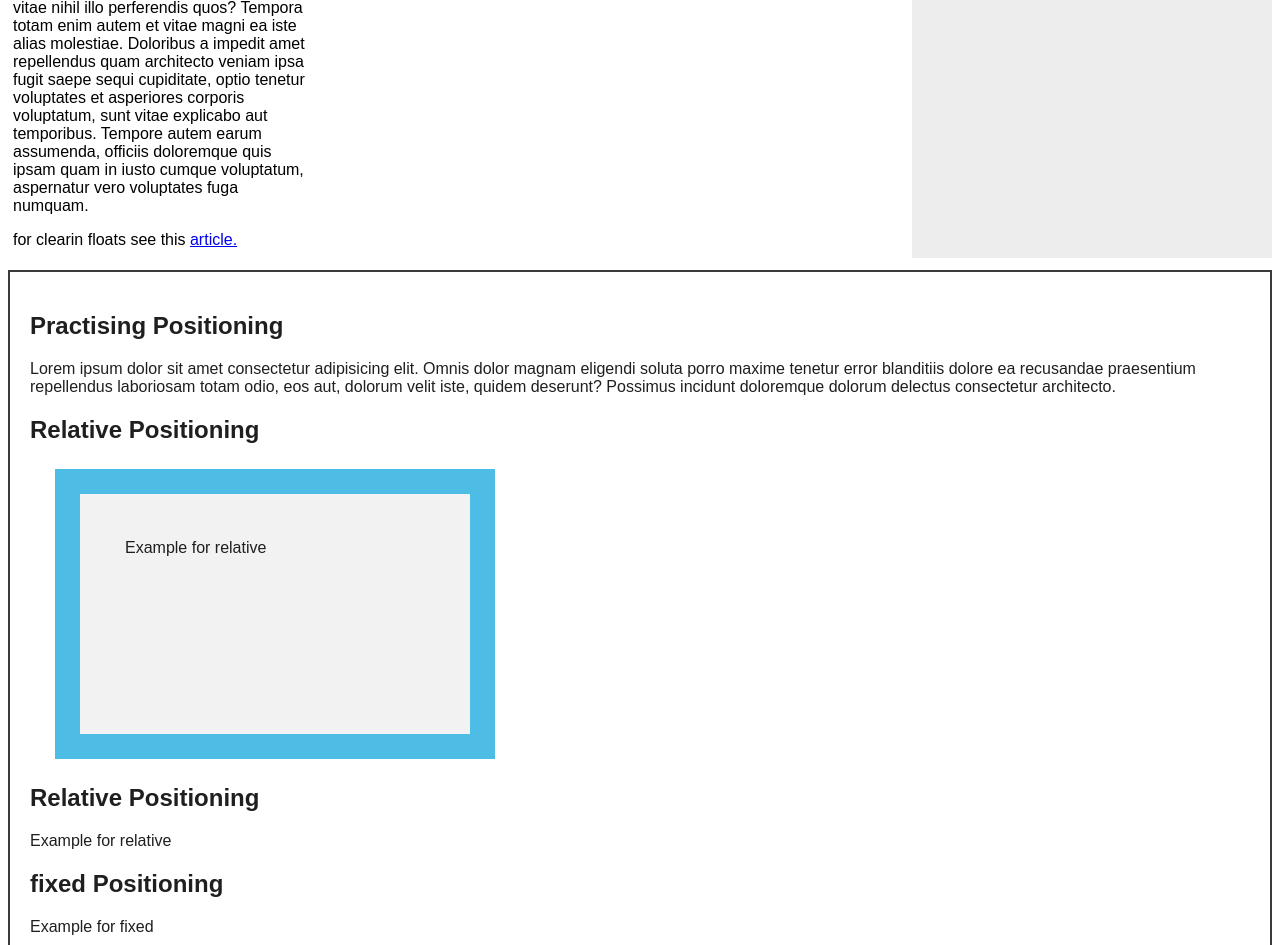
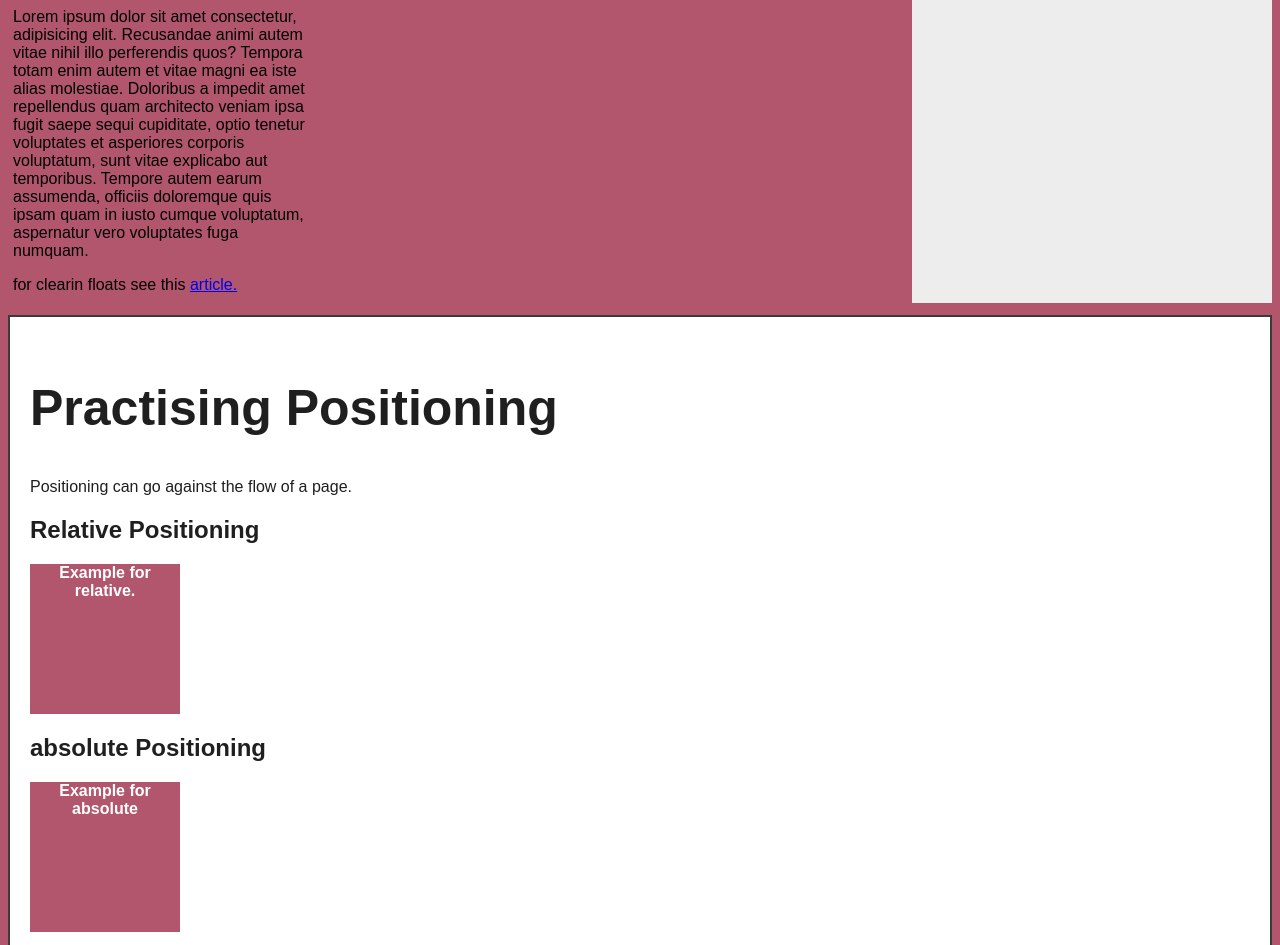
Before and after one commit to domdaviesit/code-base-bootcamp-notes, a plain HTML site: page sec3-notes-css/notes.html in a window 1280 px wide. Shown: the part 1095-2040 px from the top of the page. Drawn offline with Linux system fonts and the light colour scheme.

Commit message:
re-did notes for lecture 37

```diff
--- a/sec3-notes-css/notes.html
+++ b/sec3-notes-css/notes.html
@@ -110,29 +110,27 @@
     <section id="l37">
       <div class="mainElement">
         <h1>Practising Positioning</h1>
-        <p>Lorem ipsum dolor sit amet consectetur adipisicing elit. Omnis dolor magnam eligendi soluta porro maxime tenetur
-          error blanditiis dolore ea recusandae praesentium repellendus laboriosam totam odio, eos aut, dolorum velit iste,
-          quidem deserunt? Possimus incidunt doloremque dolorum delectus consectetur architecto.</p>
+        <p>Positioning can go against the flow of a page.</p>
 
         <div class="secondElement">
           <h2>Relative Positioning</h2>
-          <p class="box" id="relative">
-            Example for relative
+          <p class="boxed" id="relative">
+            Example for relative.
           </p>
-        </div>
-        <div class="thirdElement">
-          <h2>Relative Positioning</h2>
-          <p class="boxed" id="relative">
-            Example for relative
+
+          <h2>absolute Positioning</h2>
+          <p class="boxed" id="absolute">
+            Example for absolute
           </p>
-        </div>
-        <div class="fixedElement">
+
           <h2>fixed Positioning</h2>
           <p class="boxed" id="fixed">
             Example for fixed
           </p>
         </div>
+        <!-- /. secondElement  -->
       </div>
+      <!-- /. mainElement  -->
 
 
     </section>
--- a/sec3-notes-css/style.css
+++ b/sec3-notes-css/style.css
@@ -1,5 +1,6 @@
 body {
   font-family: Arial, Helvetica, sans-serif;
+  background-color: #b1566d;
 }
 
 p.box {
@@ -25,10 +26,11 @@ p.box {
   padding: 5px;
 }
 
-#l37 {
-  background: #b1566d;
+/* Lecture 37 styles  */
+
+h1 {
+  font-size: 50px;
 }
-
 .mainElement {
   background: #fff;
   border: 2px solid #3b3b3b;
@@ -36,4 +38,15 @@ p.box {
   padding: 20px;
 }
 
-.boxed
+.boxed {
+  background: #b1566d;
+  color: #fff;
+  text-align: center;
+  font-weight: bold;
+  height: 150px;
+  width: 150px;
+}
+
+#relative {
+  position: relative;
+}
```
